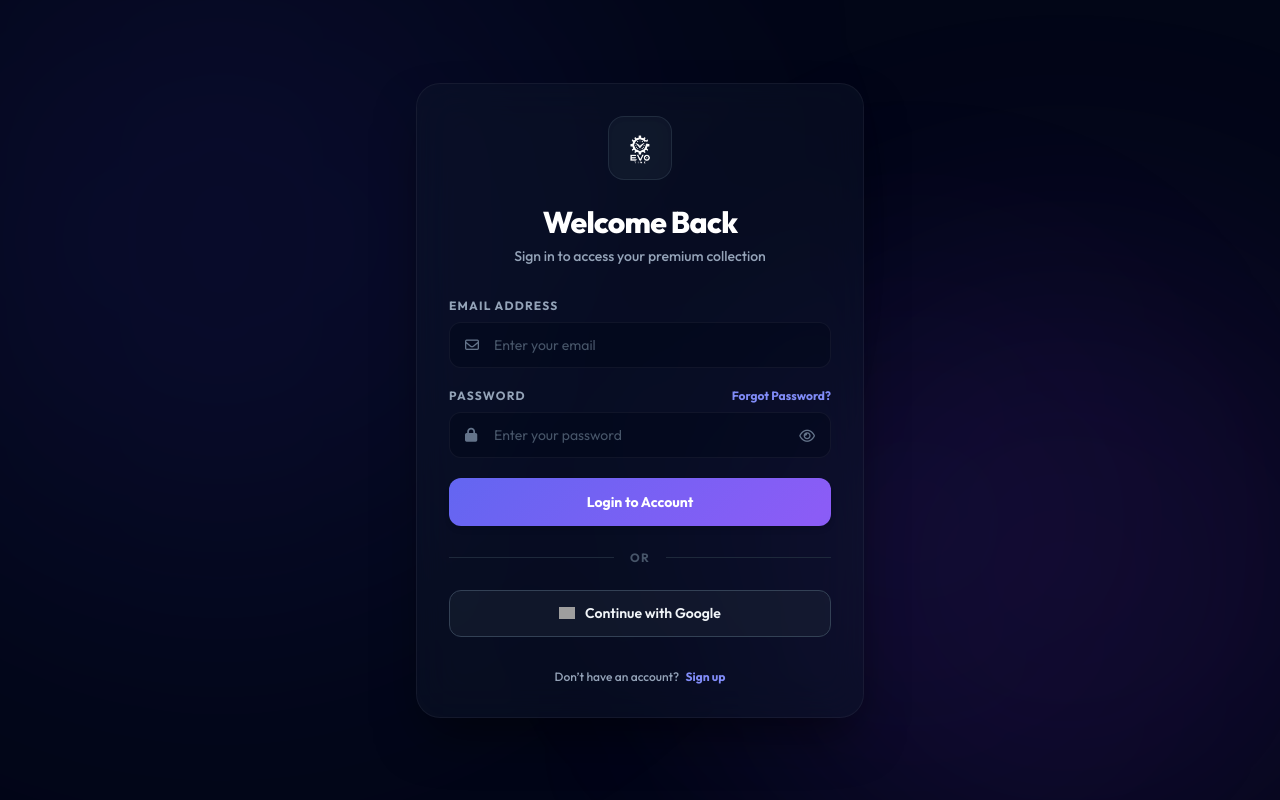
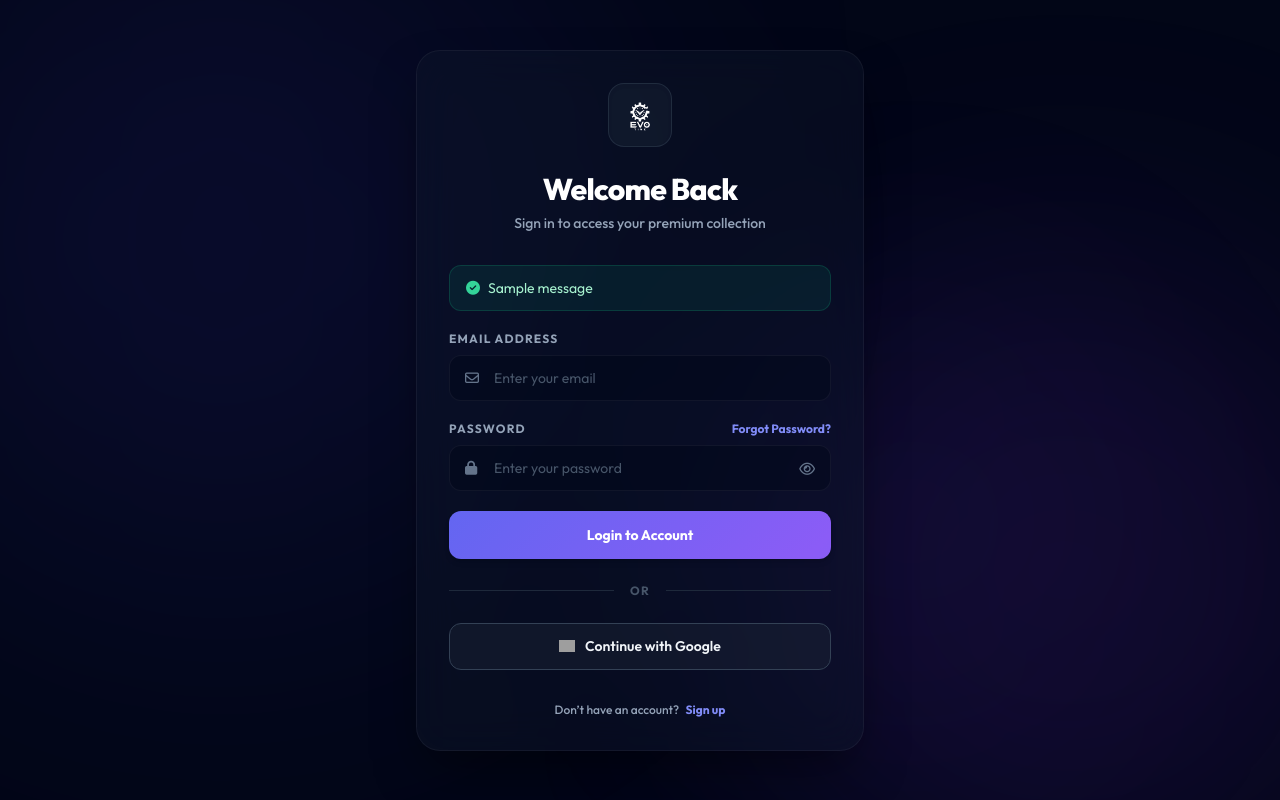
Before and after one commit to agnelvincent/EvoTime, a Django app: page / in a window 1280 px wide. Run offline with Django 5.2, Linux system fonts and the light colour scheme; tables that the repository leaves empty hold one stand-in row (values such as "Sample post"); one stand-in notice (Sample message) is shown; some libraries are stand-ins or nearby versions; grey boxes are pictures that could not be loaded.

Commit message:
redirected user to login page after creating account

```diff
--- a/EvoTime/user_home/templates/login.html
+++ b/EvoTime/user_home/templates/login.html
@@ -129,6 +129,30 @@
     <h2 class="text-3xl font-extrabold text-center text-white tracking-tight">Welcome Back</h2>
     <p class="text-center text-slate-400 text-sm mt-1.5 mb-8 font-medium">Sign in to access your premium collection</p>
 
+    <!-- Messages Block -->
+    {% if messages %}
+      <div class="mb-5 space-y-2">
+        {% for message in messages %}
+          {% if message.tags == 'error' %}
+            <div class="px-4 py-3 text-sm rounded-xl bg-red-500/10 border border-red-500/20 text-red-200 flex items-center gap-2">
+              <i class="fas fa-exclamation-circle text-red-400"></i>
+              <span>{{ message }}</span>
+            </div>
+          {% elif message.tags == 'success' %}
+            <div class="px-4 py-3 text-sm rounded-xl bg-emerald-500/10 border border-emerald-500/20 text-emerald-200 flex items-center gap-2">
+              <i class="fas fa-check-circle text-emerald-400"></i>
+              <span>{{ message }}</span>
+            </div>
+          {% else %}
+            <div class="px-4 py-3 text-sm rounded-xl bg-indigo-500/10 border border-indigo-500/20 text-indigo-200 flex items-center gap-2">
+              <i class="fas fa-info-circle text-indigo-400"></i>
+              <span>{{ message }}</span>
+            </div>
+          {% endif %}
+        {% endfor %}
+      </div>
+    {% endif %}
+
     <!-- Error Block -->
     {% if login_error %}
       <div class="mb-5">
--- a/EvoTime/user_home/views.py
+++ b/EvoTime/user_home/views.py
@@ -159,15 +159,22 @@ def verify_otp(request):
 
             request.session.flush()
 
-            login(request, user, backend='django.contrib.auth.backends.ModelBackend')
-
-            messages.success(request, "Account created successfully! You are now logged in.")
-            return redirect('home')
+            messages.success(request, "Account created successfully! Please log in to your account.")
+            return redirect('user_login')
         else:
             messages.error(request, "Invalid OTP. Please try again.")
 
     user_data = request.session.get('user_data')
-    return render(request, 'verify_otp.html', {'user_data': user_data})
+    remaining_seconds = 0
+    if user_data and 'otp_created_at' in user_data:
+        otp_created_at = datetime.fromisoformat(user_data['otp_created_at'])
+        elapsed = timezone.now() - otp_created_at
+        remaining_seconds = max(0, 120 - int(elapsed.total_seconds()))
+
+    return render(request, 'verify_otp.html', {
+        'user_data': user_data,
+        'remaining_seconds': remaining_seconds
+    })
 
 
 @never_cache
```
Also changed, not shown: EvoTime/user_home/templates/verify_otp.html (+10 -11 lines).
